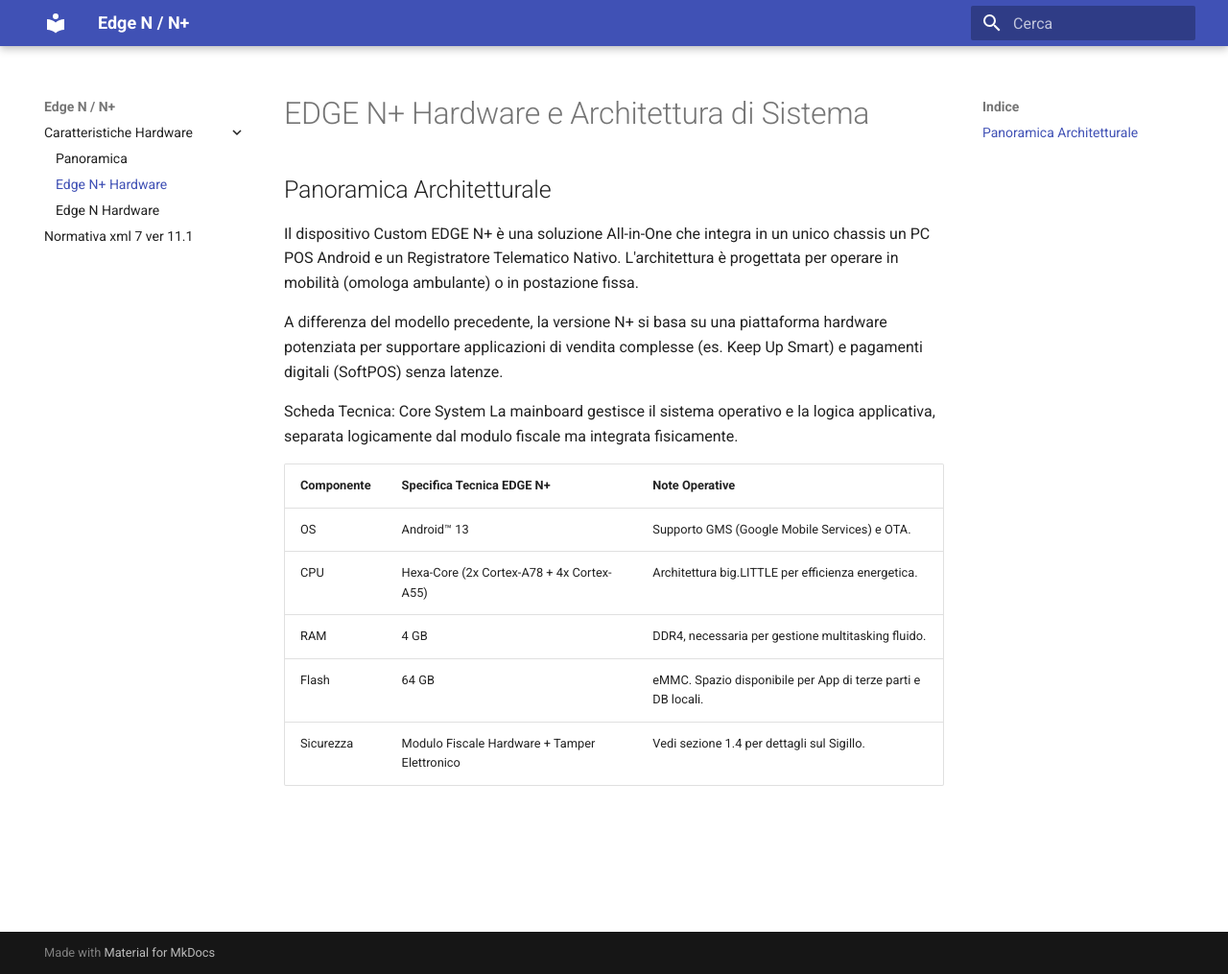
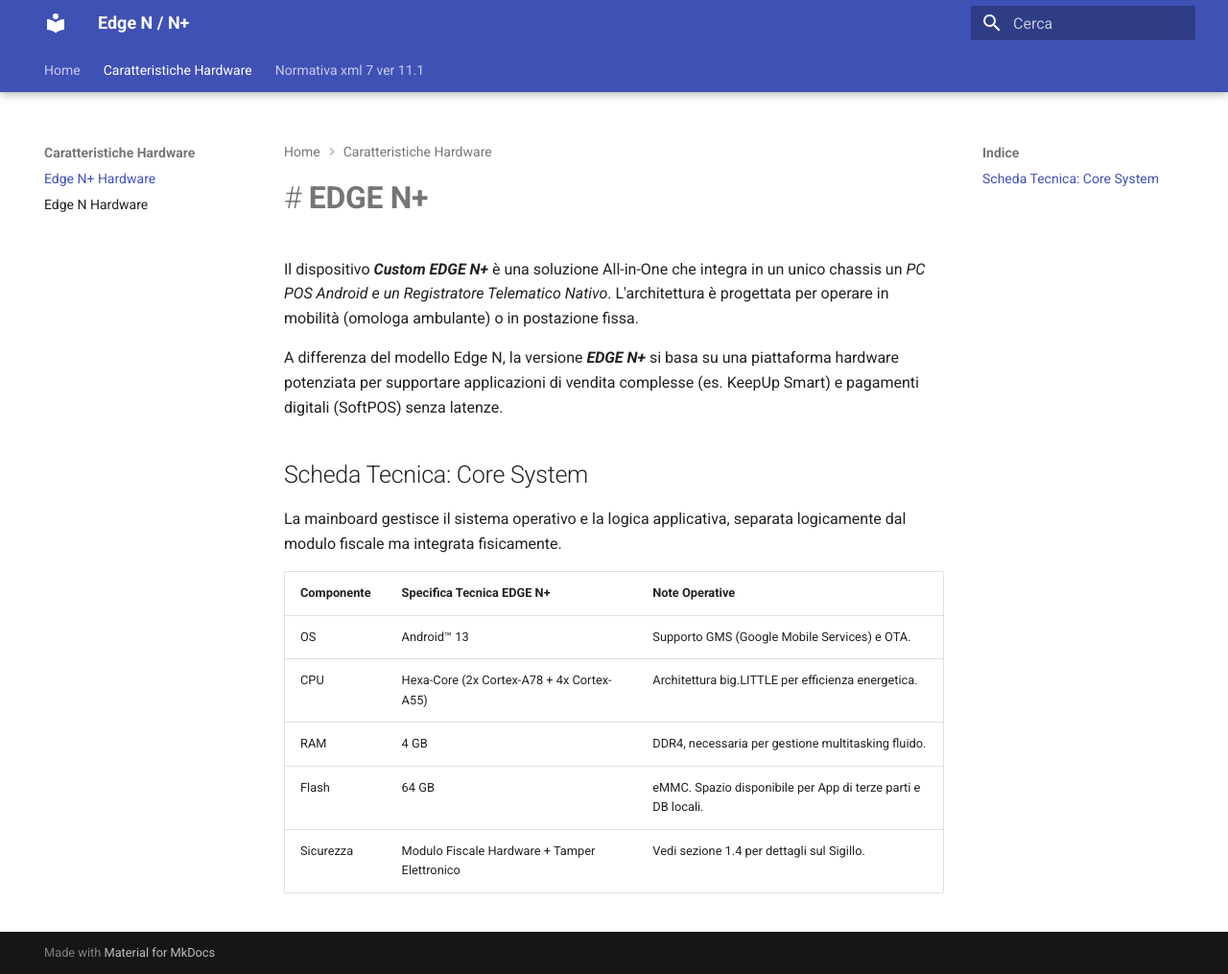
Before and after one commit to ivanrobuschi-custom/corso-tecnico-edge-n, an MkDocs documentation site: the page built from docs/hardware.md, in a window 1280 px wide and 1015 px high. Shown: the whole window at 96% size. Built offline with MkDocs 1.6.1 and Material for MkDocs 9.7.7, drawn with Linux system fonts in a browser that asks for light colours.

Commit message:
new home pictures edge

```diff
--- a/docs/hardware.md
+++ b/docs/hardware.md
@@ -1,12 +1,12 @@
-# EDGE N+ Hardware e Architettura di Sistema
+# # **EDGE N+**
 
-## Panoramica Architetturale
 
-Il dispositivo Custom EDGE N+ è una soluzione All-in-One che integra in un unico chassis un PC POS Android e un Registratore Telematico Nativo. L'architettura è progettata per operare in mobilità (omologa ambulante) o in postazione fissa.
+Il dispositivo **_Custom EDGE N+_** è una soluzione All-in-One che integra in un unico chassis un _PC POS Android e un Registratore Telematico Nativo_.
+L'architettura è progettata per operare in mobilità (omologa ambulante) o in postazione fissa.
 
-A differenza del modello precedente, la versione N+ si basa su una piattaforma hardware potenziata per supportare applicazioni di vendita complesse (es. Keep Up Smart) e pagamenti digitali (SoftPOS) senza latenze.
+A differenza del modello Edge N, la versione **_EDGE N+_** si basa su una piattaforma hardware potenziata per supportare applicazioni di vendita complesse (es. KeepUp Smart) e pagamenti digitali (SoftPOS) senza latenze.
 
-Scheda Tecnica: Core System
+## Scheda Tecnica: Core System
 La mainboard gestisce il sistema operativo e la logica applicativa, separata logicamente dal modulo fiscale ma integrata fisicamente.
 
 | Componente | Specifica Tecnica EDGE N+ | Note Operative |
--- a/mkdocs.yml
+++ b/mkdocs.yml
@@ -1,11 +1,25 @@
 site_name: Edge N / N+
-site_url: https://mydomain.org/
+site_url: https://github.com/ivanrobuschi-custom/corso-tecnico-edge-n.git
 theme:
   name: material
   language: it
+  features:
+    - navigation.instant
+    - navigation.instant.prefetch.
+    - navigation.instant.preview
+    - navigation.instant.progress
+    - navigation.tracking
+    - navigation.tabs
+    - navigation.tabs.sticky
+    - navigation.path
+    - navigation.sections
+    - navigation.prune
+    - navigation.indexes
+
+
 nav:
+  - Home: index.md
   - Caratteristiche Hardware:
-      - Panoramica: index.md
       - Edge N+ Hardware: hardware.md
       - Edge N Hardware: hardwareedgen.md
   - Normativa xml 7 ver 11.1: normativa11.md
```
Also changed, not shown: docs/hardwareedgen.md (+4 -4 lines), docs/index.md (+37 -8 lines), assets/images/CUSTOM_Edge2.png (added), assets/images/CUSTOM_Edge5.png (added), assets/images/edge_n_home.png (added), 3 other files.
